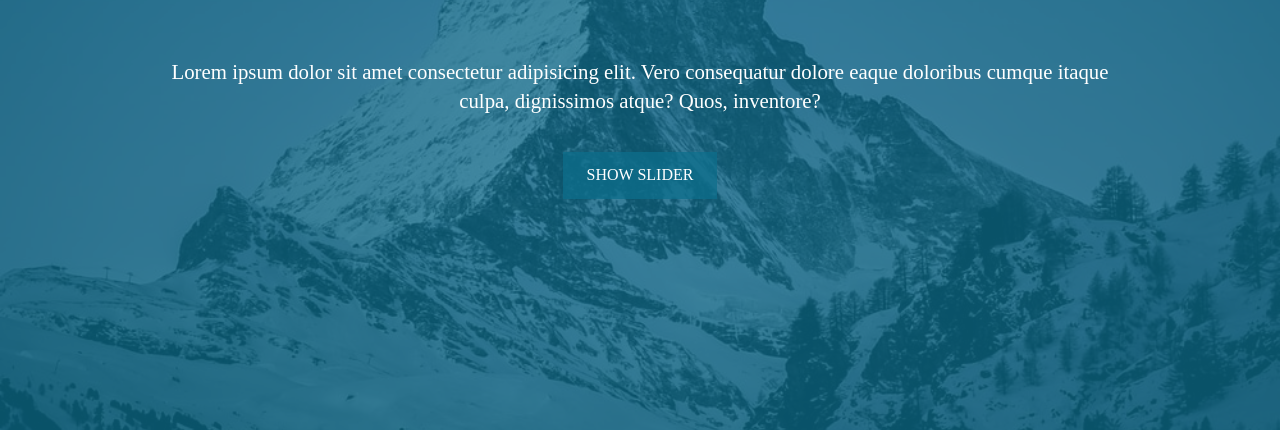
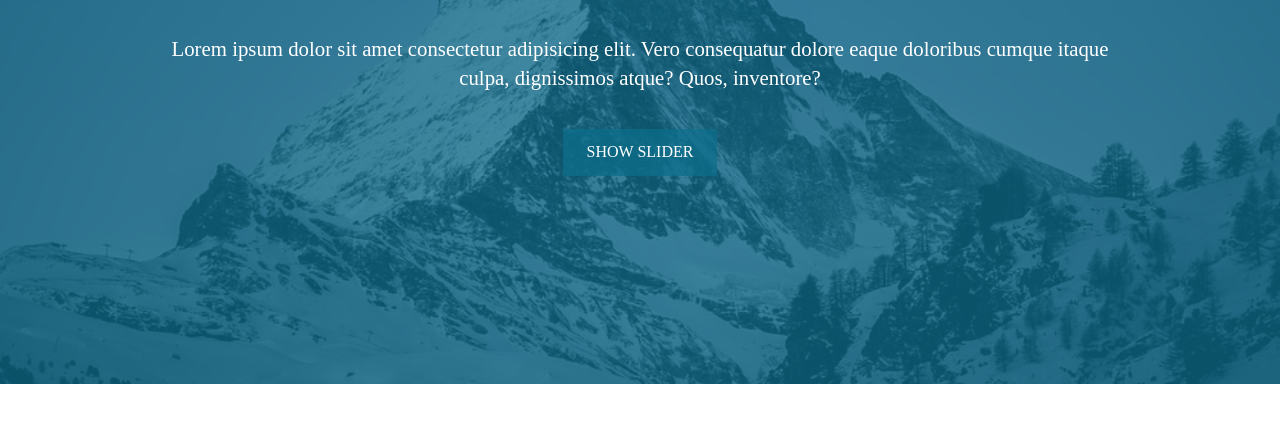
Before and after one commit to YarikHumanities/burger_menu_and_slider, a website: page src/index.html in a window 1280 px wide. Shown: the part 370-800 px from the top of the page. Drawn offline with Linux system fonts and the light colour scheme.

Commit message:
fixed issue with picture and height

```diff
--- a/src/index.html
+++ b/src/index.html
@@ -1,13 +1,13 @@
 <!DOCTYPE html>
 <html lang="en">
   <head>
-    <link rel="stylesheet" href="styles.css">
-    <link rel="stylesheet" href="menu.css">
+    <link rel="stylesheet" href="styles.css" />
+    <link rel="stylesheet" href="menu.css" />
     <title>Burger menu</title>
   </head>
   <body>
     <div class="menu-wrap">
-        <input type="checkbox" class="toggler">
+      <input type="checkbox" class="toggler" />
       <div class="hamburger"><div></div></div>
       <div class="menu">
         <div>
@@ -25,7 +25,11 @@
     <header class="showcase">
       <div class="container showcase-inner">
         <h1>HEADER</h1>
-            <p>Lorem ipsum dolor sit amet consectetur adipisicing elit. Vero consequatur dolore eaque doloribus cumque itaque culpa, dignissimos atque? Quos, inventore?</p>
+        <p>
+          Lorem ipsum dolor sit amet consectetur adipisicing elit. Vero
+          consequatur dolore eaque doloribus cumque itaque culpa, dignissimos
+          atque? Quos, inventore?
+        </p>
         <a href="slider.html" class="btn">SHOW SLIDER</a>
       </div>
     </header>
--- a/src/menu.css
+++ b/src/menu.css
@@ -1,4 +1,8 @@
 /* stylelint-disable indentation */
+* {
+    height: auto;
+}
+
 .menu-wrap {
     position: fixed;
     top: 0;
--- a/src/styles.css
+++ b/src/styles.css
@@ -1,4 +1,3 @@
-/* stylelint-disable indentation */
 :root {
   --primary-color: rgba(13, 110, 139, 0.75);
   --overlay-color: rgba(24, 39, 51, 0.85);
@@ -20,22 +19,25 @@ body {
 .showcase {
   background-color: var(--primary-color);
   color: #fff;
-    height: 100vh;
+  padding-top: 208px;
+  padding-bottom: 208px;
   position: relative;
 }
 
-.showcase:before {
-    content:'';
-    background: url('./images/mountain3.jfif') no-repeat center center/cover;
+.showcase::before {
+  content: "";
+  background-image: url("./images/mountain3.jfif");
+  background-size: cover;
+  background-position: center;
   position: absolute;
   top: 0;
-    left: 0;       /*may be ignored*/
+  left: 0; /* may be ignored */
   width: 100%;
   height: 100%;
   z-index: -1;
 }
 
-.showcase .showcase-inner{
+.showcase .showcase-inner {
   display: flex;
   flex-direction: column;
   align-items: center;
@@ -63,6 +65,6 @@ body {
   transition: opacity 0.3s ease-in;
 }
 
-.btn:hover{
+.btn:hover {
   opacity: 0.7;
 }
```
Also changed, not shown: .prettierrc.json. Lines whose indentation alone changed are shown as unchanged.
